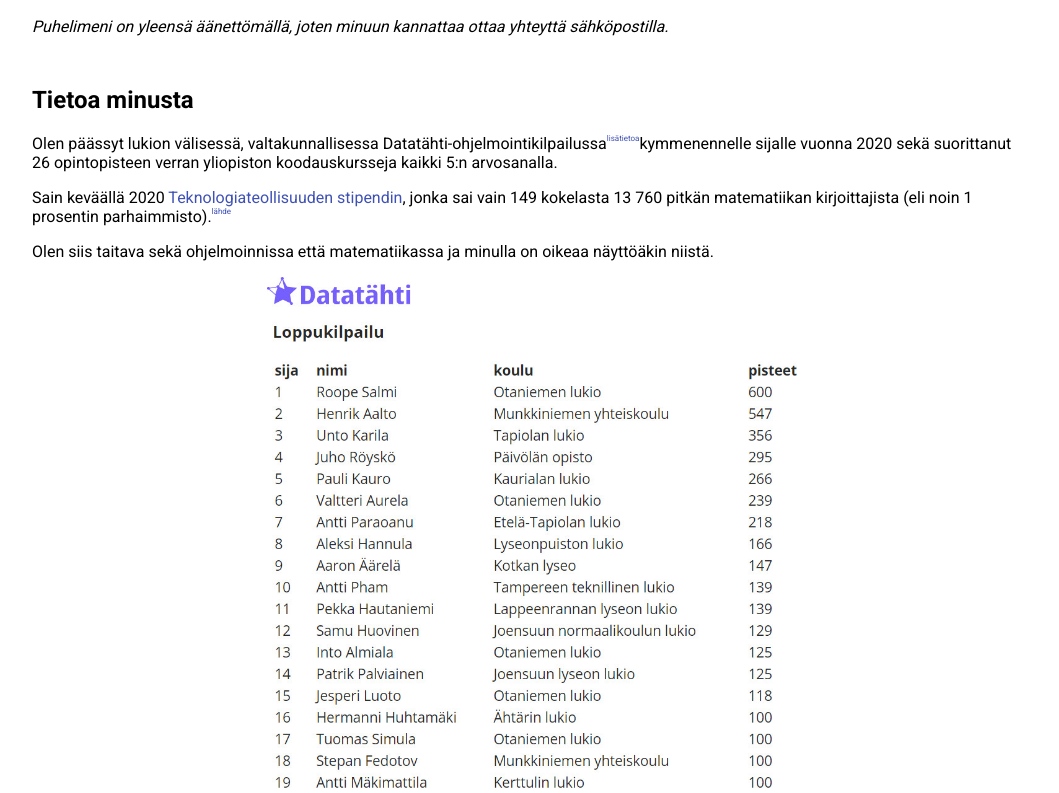
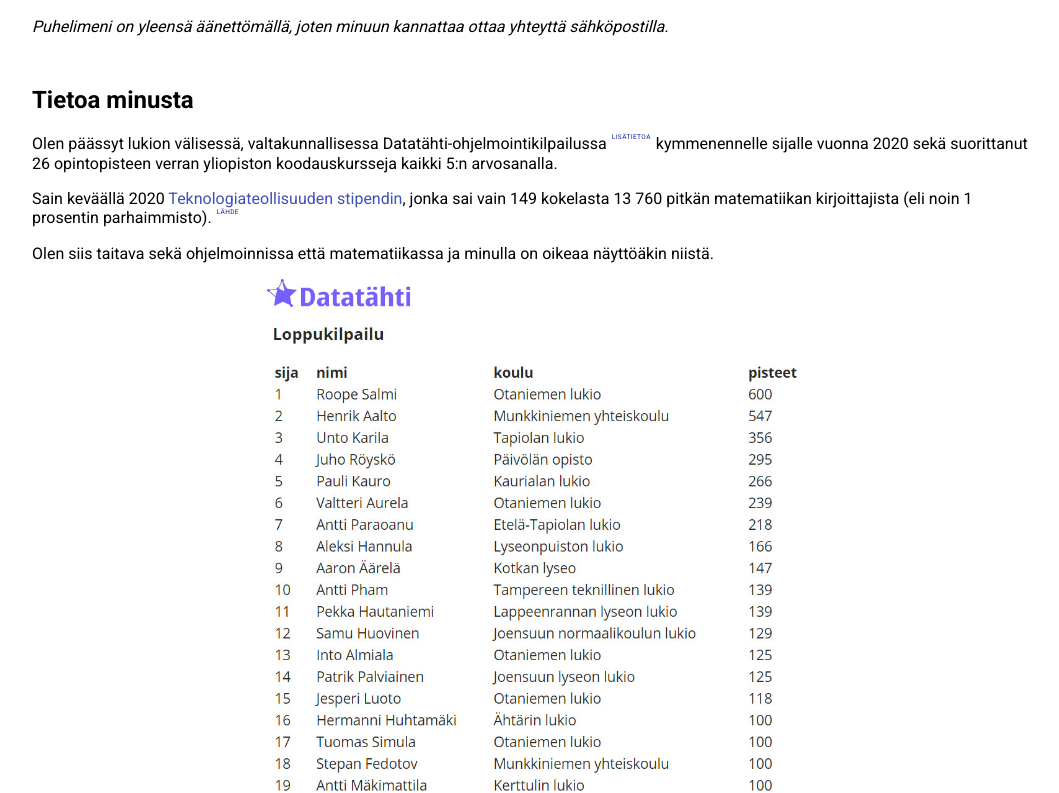
Before and after one commit to anttipham/CV, a React (Create React App) app: page / in a window 1280 px wide. Shown: the part 1129-1922 px from the top of the page, without its empty margins (108-1167 px from the left). Built offline with nearby package versions, Linux system fonts and the light colour scheme.

Commit message:
Modaalin tyyliä muutettu

```diff
--- a/src/components/OpenModal.jsx
+++ b/src/components/OpenModal.jsx
@@ -1,11 +1,22 @@
-import { Link, Modal, Paper } from '@material-ui/core'
+import { Button, Modal, Paper, withStyles } from '@material-ui/core'
 import React, { useState } from 'react'
 import styled from 'styled-components'
-import SmallTextAbove from './wrappedComponents/SmallTextAbove'
+// import SmallTextAbove from './wrappedComponents/SmallTextAbove'
+
+const OpenModalButton = withStyles({
+  root: {
+    top: '-0.5em',
+    minWidth: 'auto',
+  },
+  label: {
+    fontSize: '0.5em',
+  },
+})(Button)
 
 const ModalDiv = styled(Paper)`
   position: absolute;
-  width: 550px;
+  width: calc(90% - 42px);
+  max-width: 550px;
   top: 50%;
   left: 50%;
   transform: translate(-50%, -50%);
@@ -30,11 +41,13 @@ const OpenModal = ({ text='lisätietoa', children }) => {
 
   return (
     <>
-      <SmallTextAbove>
-        <Link href="#" onClick={handleOpen}>
-          {text}
-        </Link>
-      </SmallTextAbove>
+      {/* <ModalOpenTextAbove> */}
+      {/* <Link href="#" onClick={handleOpen}> */}
+      <OpenModalButton color="primary" size="small" onClick={handleOpen}>
+        {text}
+      </OpenModalButton>
+      {/* </Link> */}
+      {/* </ModalOpenTextAbove> */}
 
       <Modal
         open={open}
```
